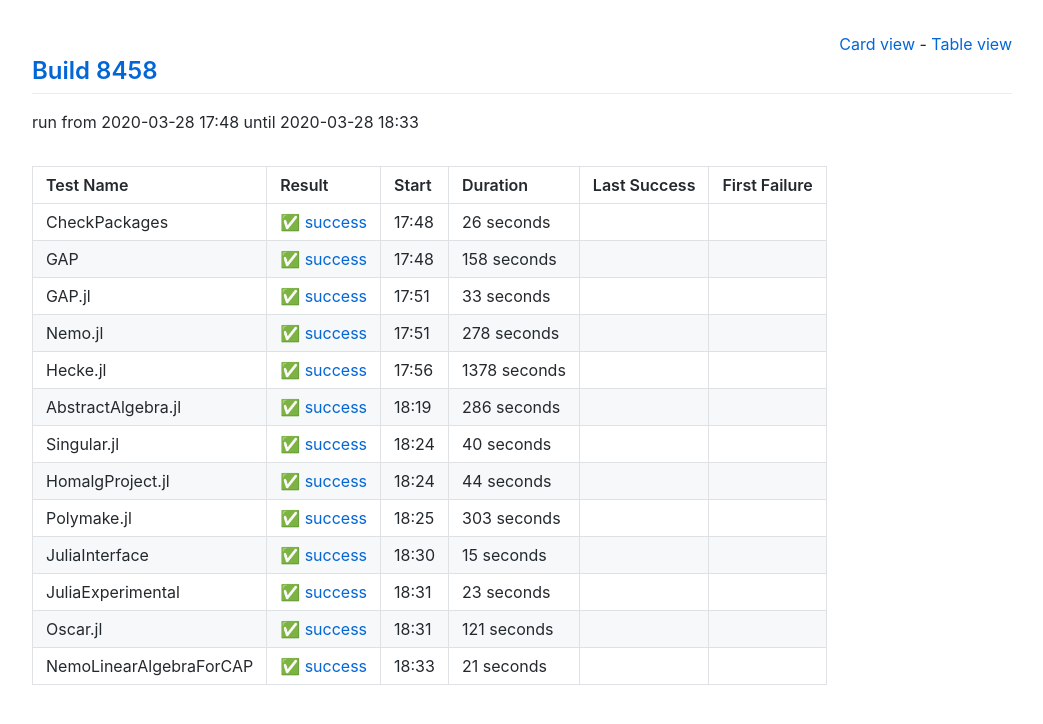
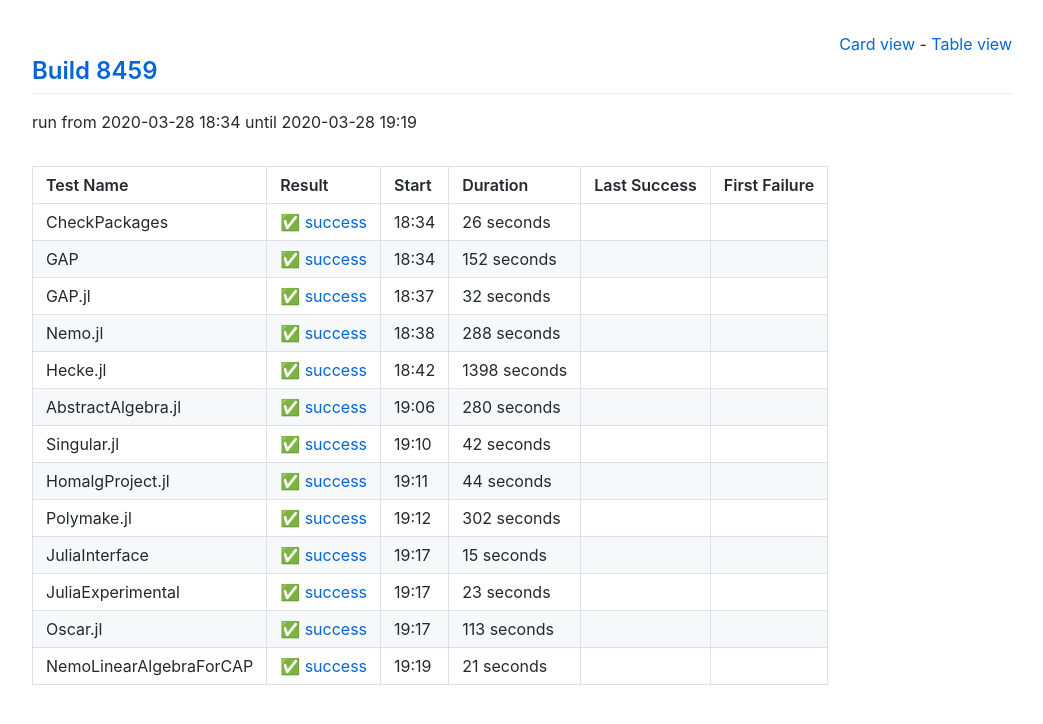
Before and after one commit to oscar-system/oscar-ci-status, a Jekyll site: the page built from table.html, in a window 1280 px wide. Shown: the top 724 px of the page, without its empty margins (118-1161 px from the left). Built offline with Jekyll 4.4.1, drawn with Linux system fonts in a browser that asks for light colours.

Commit message:
Build 8459

```diff
--- a/_data/ci.yml
+++ b/_data/ci.yml
@@ -1,5 +1,5 @@
-build: 8458
-build_url: https://oscarci.mathematik.uni-kl.de/job/oscar/8458/
+build: 8459
+build_url: https://oscarci.mathematik.uni-kl.de/job/oscar/8459/
 job: oscar
 tests:
 - duration: 26
@@ -8,75 +8,75 @@ tests:
   first_failure_url: null
   last_success: false
   last_success_url: null
-  log: https://oscarci.mathematik.uni-kl.de/job/oscar/8458/artifact/logs/build-8458/CheckPackages.log
+  log: https://oscarci.mathematik.uni-kl.de/job/oscar/8459/artifact/logs/build-8459/CheckPackages.log
   name: CheckPackages
-  start: 2020-03-28 17:48
+  start: 2020-03-28 18:34
   status: success
   success: true
-- duration: 158
+- duration: 152
   exitcode: 0
   first_failure: false
   first_failure_url: null
   last_success: false
   last_success_url: null
-  log: https://oscarci.mathematik.uni-kl.de/job/oscar/8458/artifact/logs/build-8458/GAP.log
+  log: https://oscarci.mathematik.uni-kl.de/job/oscar/8459/artifact/logs/build-8459/GAP.log
   name: GAP
-  start: 2020-03-28 17:48
+  start: 2020-03-28 18:34
   status: success
   success: true
-- duration: 33
+- duration: 32
   exitcode: 0
   first_failure: false
   first_failure_url: null
   last_success: false
   last_success_url: null
-  log: https://oscarci.mathematik.uni-kl.de/job/oscar/8458/artifact/logs/build-8458/GAP.jl.log
+  log: https://oscarci.mathematik.uni-kl.de/job/oscar/8459/artifact/logs/build-8459/GAP.jl.log
   name: GAP.jl
-  start: 2020-03-28 17:51
+  start: 2020-03-28 18:37
   status: success
   success: true
-- duration: 278
+- duration: 288
   exitcode: 0
   first_failure: false
   first_failure_url: null
   last_success: false
   last_success_url: null
-  log: https://oscarci.mathematik.uni-kl.de/job/oscar/8458/artifact/logs/build-8458/Nemo.jl.log
+  log: https://oscarci.mathematik.uni-kl.de/job/oscar/8459/artifact/logs/build-8459/Nemo.jl.log
   name: Nemo.jl
-  start: 2020-03-28 17:51
+  start: 2020-03-28 18:38
   status: success
   success: true
-- duration: 1378
+- duration: 1398
   exitcode: 0
   first_failure: false
   first_failure_url: null
   last_success: false
   last_success_url: null
-  log: https://oscarci.mathematik.uni-kl.de/job/oscar/8458/artifact/logs/build-8458/Hecke.jl.log
+  log: https://oscarci.mathematik.uni-kl.de/job/oscar/8459/artifact/logs/build-8459/Hecke.jl.log
   name: Hecke.jl
-  start: 2020-03-28 17:56
+  start: 2020-03-28 18:42
   status: success
   success: true
-- duration: 286
+- duration: 280
   exitcode: 0
   first_failure: false
   first_failure_url: null
   last_success: false
   last_success_url: null
-  log: https://oscarci.mathematik.uni-kl.de/job/oscar/8458/artifact/logs/build-8458/AbstractAlgebra.jl.log
+  log: https://oscarci.mathematik.uni-kl.de/job/oscar/8459/artifact/logs/build-8459/AbstractAlgebra.jl.log
   name: AbstractAlgebra.jl
-  start: 2020-03-28 18:19
+  start: 2020-03-28 19:06
   status: success
   success: true
-- duration: 40
+- duration: 42
   exitcode: 0
   first_failure: false
   first_failure_url: null
   last_success: false
   last_success_url: null
-  log: https://oscarci.mathematik.uni-kl.de/job/oscar/8458/artifact/logs/build-8458/Singular.jl.log
+  log: https://oscarci.mathematik.uni-kl.de/job/oscar/8459/artifact/logs/build-8459/Singular.jl.log
   name: Singular.jl
-  start: 2020-03-28 18:24
+  start: 2020-03-28 19:10
   status: success
   success: true
 - duration: 44
@@ -85,20 +85,20 @@ tests:
   first_failure_url: null
   last_success: false
   last_success_url: null
-  log: https://oscarci.mathematik.uni-kl.de/job/oscar/8458/artifact/logs/build-8458/HomalgProject.jl.log
+  log: https://oscarci.mathematik.uni-kl.de/job/oscar/8459/artifact/logs/build-8459/HomalgProject.jl.log
   name: HomalgProject.jl
-  start: 2020-03-28 18:24
+  start: 2020-03-28 19:11
   status: success
   success: true
-- duration: 303
+- duration: 302
   exitcode: 0
   first_failure: false
   first_failure_url: null
   last_success: false
   last_success_url: null
-  log: https://oscarci.mathematik.uni-kl.de/job/oscar/8458/artifact/logs/build-8458/Polymake.jl.log
+  log: https://oscarci.mathematik.uni-kl.de/job/oscar/8459/artifact/logs/build-8459/Polymake.jl.log
   name: Polymake.jl
-  start: 2020-03-28 18:25
+  start: 2020-03-28 19:12
   status: success
   success: true
 - duration: 15
@@ -107,9 +107,9 @@ tests:
   first_failure_url: null
   last_success: false
   last_success_url: null
-  log: https://oscarci.mathematik.uni-kl.de/job/oscar/8458/artifact/logs/build-8458/JuliaInterface.log
+  log: https://oscarci.mathematik.uni-kl.de/job/oscar/8459/artifact/logs/build-8459/JuliaInterface.log
   name: JuliaInterface
-  start: 2020-03-28 18:30
+  start: 2020-03-28 19:17
   status: success
   success: true
 - duration: 23
@@ -118,20 +118,20 @@ tests:
   first_failure_url: null
   last_success: false
   last_success_url: null
-  log: https://oscarci.mathematik.uni-kl.de/job/oscar/8458/artifact/logs/build-8458/JuliaExperimental.log
+  log: https://oscarci.mathematik.uni-kl.de/job/oscar/8459/artifact/logs/build-8459/JuliaExperimental.log
   name: JuliaExperimental
-  start: 2020-03-28 18:31
+  start: 2020-03-28 19:17
   status: success
   success: true
-- duration: 121
+- duration: 113
   exitcode: 0
   first_failure: false
   first_failure_url: null
   last_success: false
   last_success_url: null
-  log: https://oscarci.mathematik.uni-kl.de/job/oscar/8458/artifact/logs/build-8458/Oscar.jl.log
+  log: https://oscarci.mathematik.uni-kl.de/job/oscar/8459/artifact/logs/build-8459/Oscar.jl.log
   name: Oscar.jl
-  start: 2020-03-28 18:31
+  start: 2020-03-28 19:17
   status: success
   success: true
 - duration: 21
@@ -140,8 +140,8 @@ tests:
   first_failure_url: null
   last_success: false
   last_success_url: null
-  log: https://oscarci.mathematik.uni-kl.de/job/oscar/8458/artifact/logs/build-8458/NemoLinearAlgebraForCAP.log
+  log: https://oscarci.mathematik.uni-kl.de/job/oscar/8459/artifact/logs/build-8459/NemoLinearAlgebraForCAP.log
   name: NemoLinearAlgebraForCAP
-  start: 2020-03-28 18:33
+  start: 2020-03-28 19:19
   status: success
   success: true
```
Also changed, not shown: README.md.
